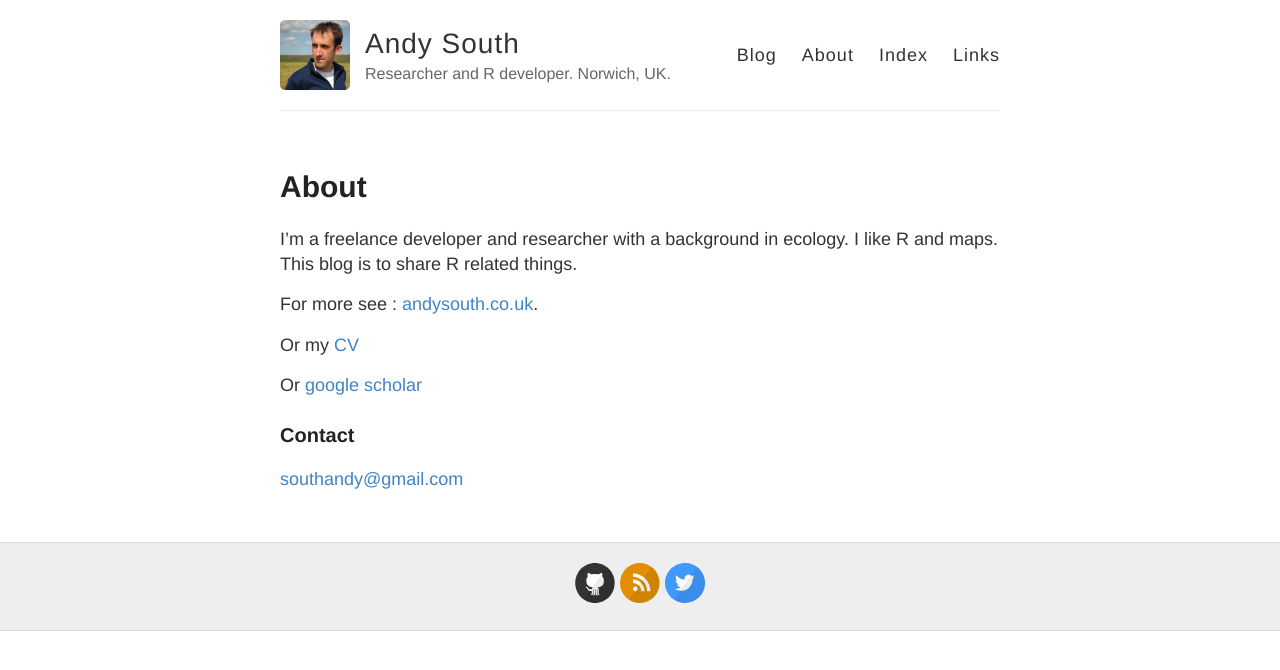
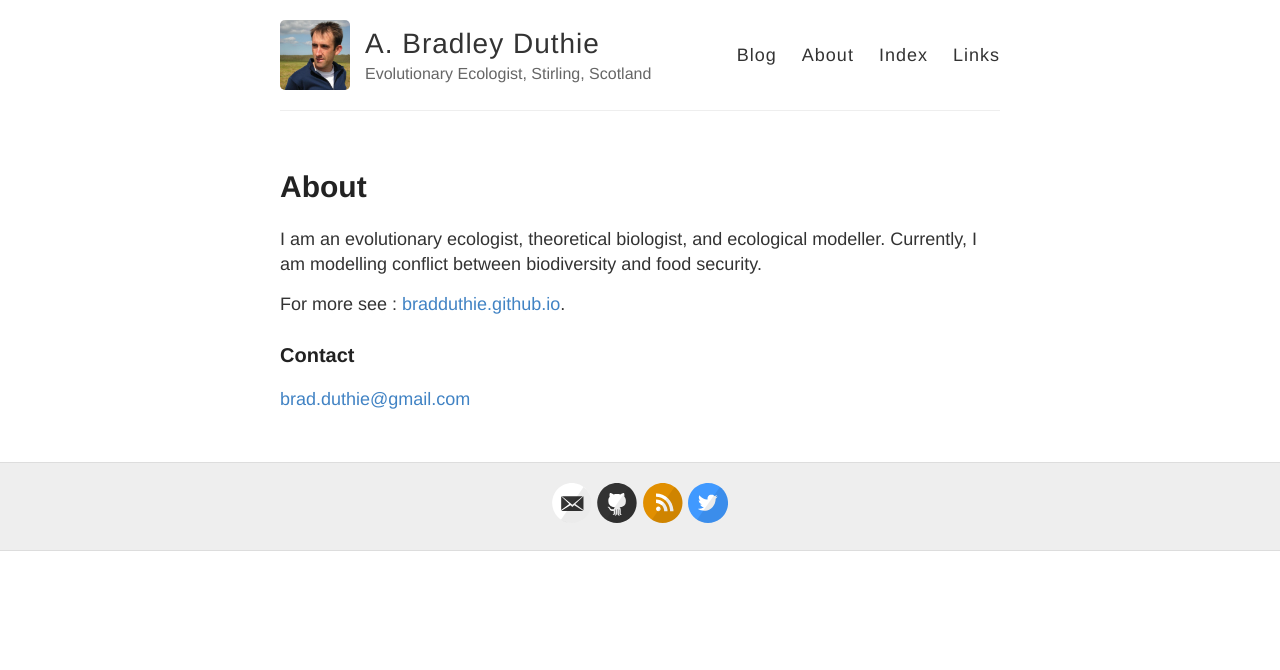
Before and after one commit to bradduthie/blog, a Jekyll site: the page built from about.md, in a window 1280 px wide. Shown: the top 670 px of the page. Built offline with Jekyll 4.4.1, drawn with Linux system fonts in a browser that asks for light colours.

Commit message:
Change some base files

```diff
--- a/_config.yml
+++ b/_config.yml
@@ -3,10 +3,10 @@
 #
 
 # Name of your site (displayed in the header)
-name: Andy South
+name: A. Bradley Duthie
 
 # Short bio or description (displayed in the header)
-description: Researcher and R developer. Norwich, UK.
+description: Evolutionary Ecologist, Stirling, Scotland
 
 # URL of your avatar or profile pic (you could use your GitHub profile pic)
 avatar: /images/meSmall.jpg
@@ -18,32 +18,32 @@ avatar: /images/meSmall.jpg
 # Includes an icon in the footer for each username you enter
 footer-links:
   dribbble:
-  email:
+  email:  alexander.duthie@stir.ac.uk
   facebook:
   flickr:
-  github: andysouth
+  github: bradduthie
   instagram:
   linkedin:
   pinterest:
   rss: Y # just type anything here for a working RSS icon, make sure you set the "url" above!
-  twitter: southmapr
+  twitter: bradduthie
   stackoverflow: # your stackoverflow profile, e.g. "users/50476/bart-kiers"
 
 # Your disqus shortname, entering this will enable commenting on posts
-disqus: andysouthgithubio
+disqus: bradduthie
 
 # Enter your Google Analytics web tracking code (e.g. UA-2110908-2) to activate tracking
 google_analytics:
 
 # Your website URL (e.g. http://barryclark.github.io or http://www.barryclark.co)
 # Used for Sitemap.xml and your RSS feed
-url:
+url: http://bradduthie.github.io
 
 # If you're hosting your site at a Project repository on GitHub pages
 # (http://yourusername.github.io/repository-name)
 # and NOT your User repository (http://yourusername.github.io)
 # then add in the baseurl here, like this: "/repository-name"
-baseurl: ""
+baseurl: "/blog"
 
 #
 # !! You don't need to change any of the configuration flags below !!
--- a/about.md
+++ b/about.md
@@ -4,14 +4,11 @@ title: About
 permalink: /about/
 ---
 
-I'm a freelance developer and researcher with a background in ecology. I like R and maps. This blog is to share R related things.
+I am an evolutionary ecologist, theoretical biologist, and ecological modeller. Currently, I am modelling conflict between biodiversity and food security.
 
-For more see : [andysouth.co.uk](http://www.andysouth.co.uk).
+For more see : [bradduthie.github.io](http://bradduthie.github.io).
 
-Or my [CV](/images/cv_AndySouth_2pages_dec2014.pdf)
-
-Or [google scholar](http://scholar.google.com/citations?user=eJz46kAAAAAJ&hl=en)
 
 ### Contact
 
-[southandy@gmail.com](mailto:southandy@gmail.com)
+[brad.duthie@gmail.com](mailto:brad.duthie@gmail.com)
```
